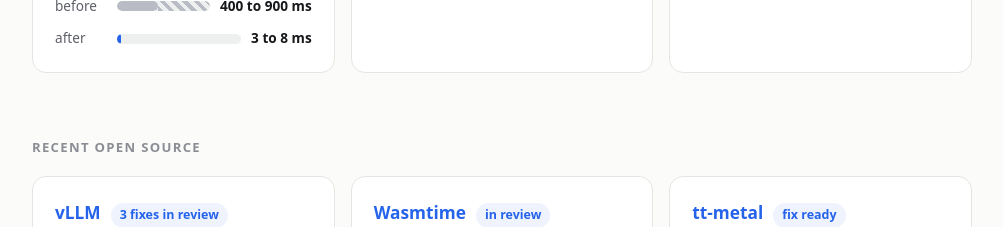
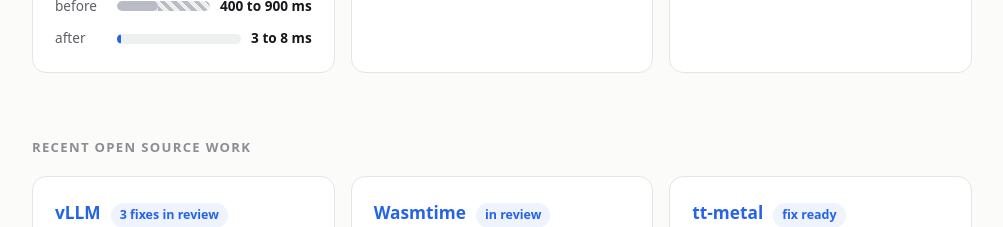
Before and after one commit to ilyasm-dev/ilyasm.dev, a Next.js app: page / in a window 1280 px wide. Shown: the part 2420-2647 px from the top of the page, without its empty margins (138-1141 px from the left). Built offline with nearby package versions, Linux system fonts and the light colour scheme.

Commit message:
Section title: Recent open source work

```diff
--- a/app/page.tsx
+++ b/app/page.tsx
@@ -187,7 +187,7 @@ export default function Home() {
       </section>
 
       <section className="wrap section">
-        <h2 className="section-title">Recent open source</h2>
+        <h2 className="section-title">Recent open source work</h2>
         <div className="card-grid">
           {OPEN_SOURCE.map((o) => (
             <article className="card" key={o.name}>
```
